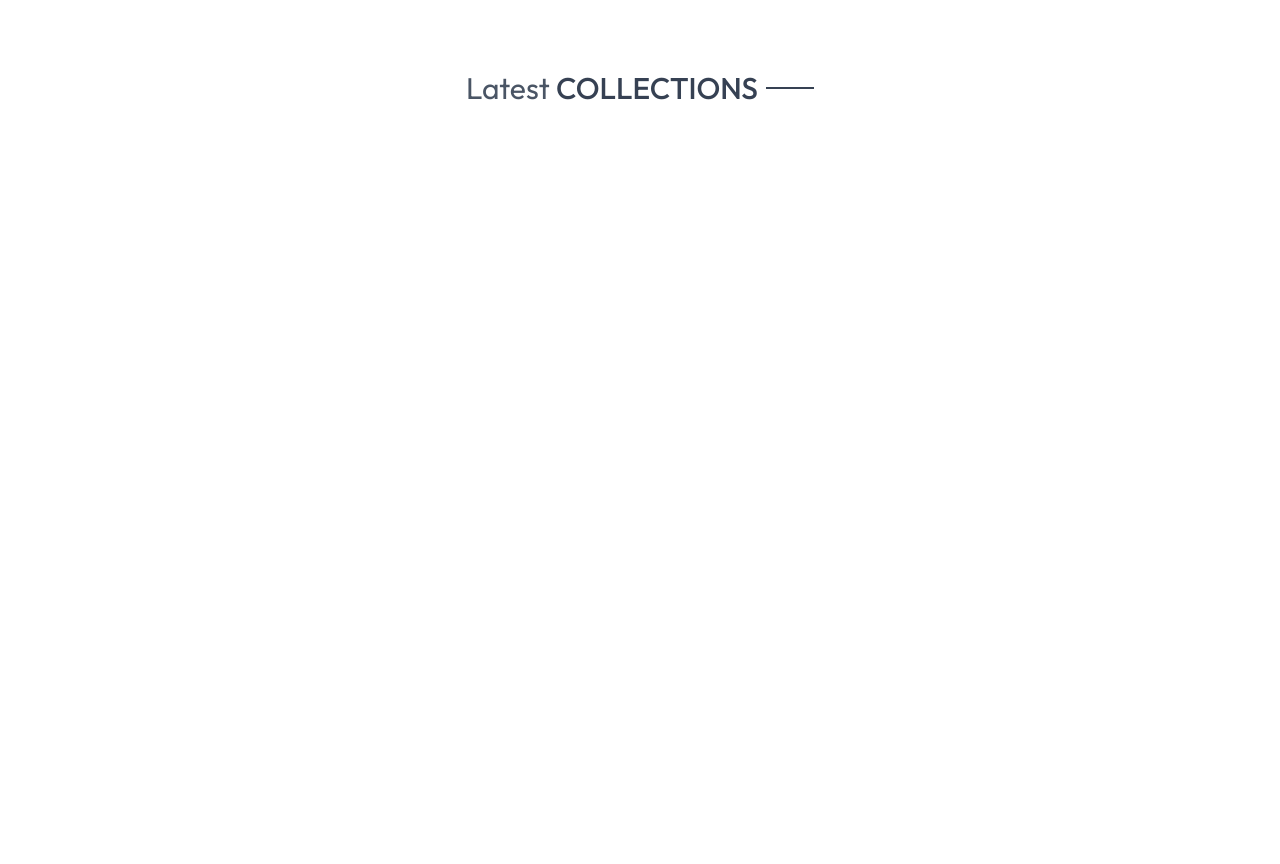
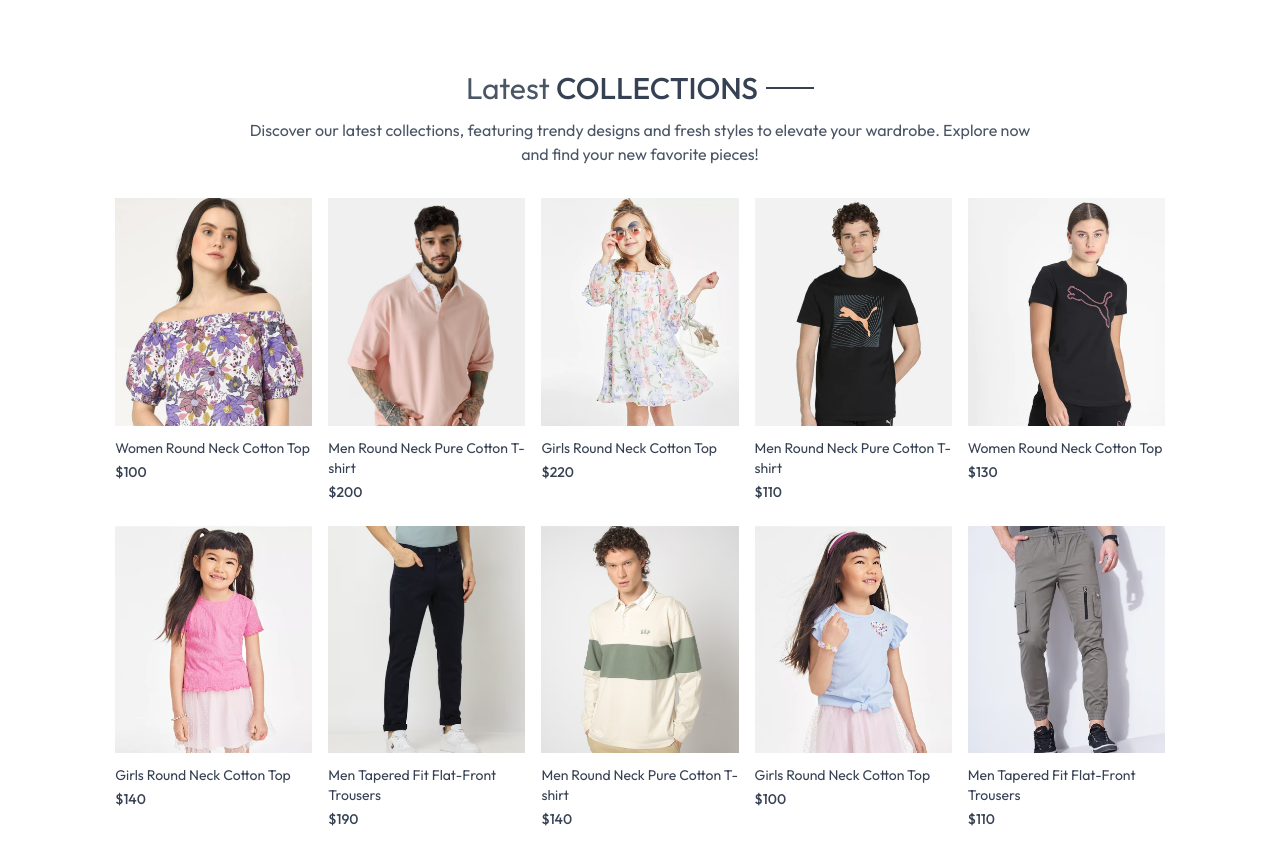
Before and after one commit to Priyanka-saw/E-commerce-App, a React (Vite) app in the folder frontend/: page / in a window 1280 px wide. Shown: the part 504-1368 px from the top of the page. Before the commit the page ends 800 px from the top, so only its background shows below. Built offline with nearby package versions, Linux system fonts and the light colour scheme.

Commit message:
added productitem

```diff
--- a/frontend/src/components/LatestCollection.jsx
+++ b/frontend/src/components/LatestCollection.jsx
@@ -1,18 +1,45 @@
 import React from 'react'
+import { useState } from 'react'
 import { useContext } from 'react'
+import { useEffect } from 'react'
+import Productitem from './Productitem.jsx'
 import { ShopContext } from '../context/ShopContext.jsx'
 import Title from './Title.jsx'
 
 const LatestCollection = () => {
 
     const { products } = useContext(ShopContext);
+    const [latestProducts, setLatestProducts] = useState([]);
+
+    useEffect(() => {
+         setLatestProducts(products.slice(0, 10));
+    }, []);
 
     return (
     <div className='my-10'>
         <div className='text-center py-8 text-3xl'>
         <Title text1={"Latest"} text2={"COLLECTIONS"} />
-        <p className='w-3/4 m-auto text-xs sm:text-sm md:text-base text-gray-600'></p>
+        <p className='w-3/4 m-auto text-xs sm:text-sm md:text-base text-gray-600'>
+            Discover our latest collections, featuring trendy designs and fresh styles to elevate your wardrobe. Explore now and find your new favorite pieces!
+        </p>
         </div>
+
+{/* Rendering products */}
+
+      <div className='grid grid-col-2 sm:grid-cols-3 md:grid-cols-4 lg:grid-cols-5 gap-4 gap-y-6'>
+
+        {latestProducts.map((item, index) => (
+          <Productitem
+          key={index}
+          id={item._id}
+          image={item.image}
+          name={item.name}
+          price={item.price}
+          />
+        ))}
+
+      </div>
+
     </div>
   )
 }
--- a/frontend/src/components/Navbar.jsx
+++ b/frontend/src/components/Navbar.jsx
@@ -7,6 +7,7 @@
   const [visible, setVisible] = useState(false);
   return (
     <div className='flex items-center justify-between py-5 font-medium'>
+
       <NavLink to='/'><img src={assets.logo} className='w-36' alt="Logo" /></NavLink>
 
       <ul className='hidden sm:flex gap-5 text-sm text-gray-700'>
--- /dev/null
+++ b/frontend/src/components/Productitem.jsx
@@ -0,0 +1,22 @@
+import React from 'react'
+import { useContext } from 'react'
+import { ShopContext } from '../context/ShopContext.jsx'
+import { Link } from 'react-router-dom';
+
+const Productitem = ({id, image, name, price}) => {
+
+    const {currency} = useContext(ShopContext);
+
+  return (
+   <Link className='text-gray-700 cursor-pointer' to={`/product/${id}`}>
+     <div className='overflow-hidden'>
+        <img className='hover:scale-110 transition ease-in-out' src={image[0]} alt="" />
+     </div>
+     <p className='pt-3 pb-1 text-sm'>{name}</p>
+     <p className='text-sm font-medium'>{currency}{price}</p>
+
+   </Link>
+  )
+}
+
+export default Productitem
--- a/frontend/src/index.css
+++ b/frontend/src/index.css
@@ -16,3 +16,10 @@
   font-weight: 400;
   font-style: normal;
 }
+
+@media (max-width: 640px) {
+  a.active{
+    background-color: black;
+    color: white;
+  }
+}
```
